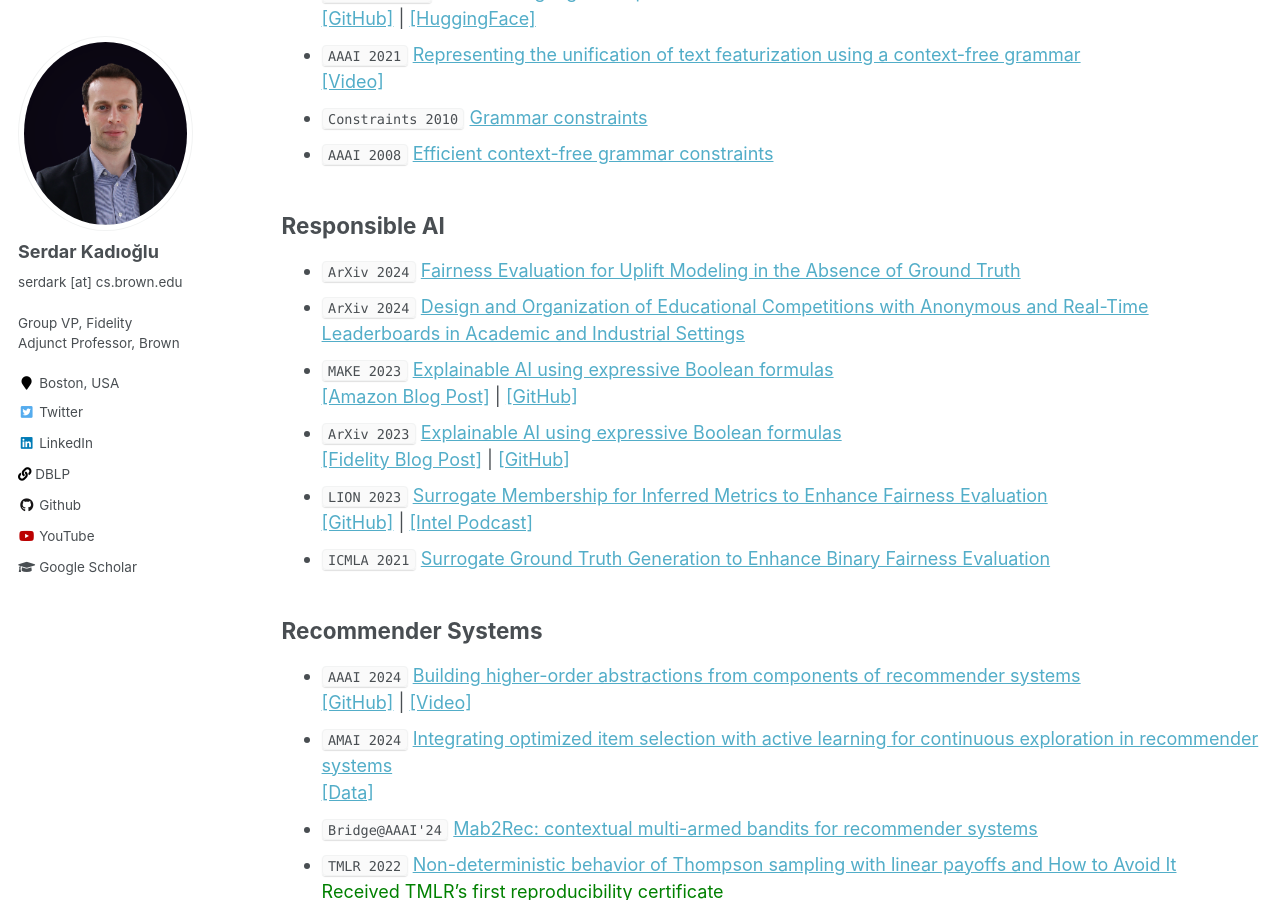
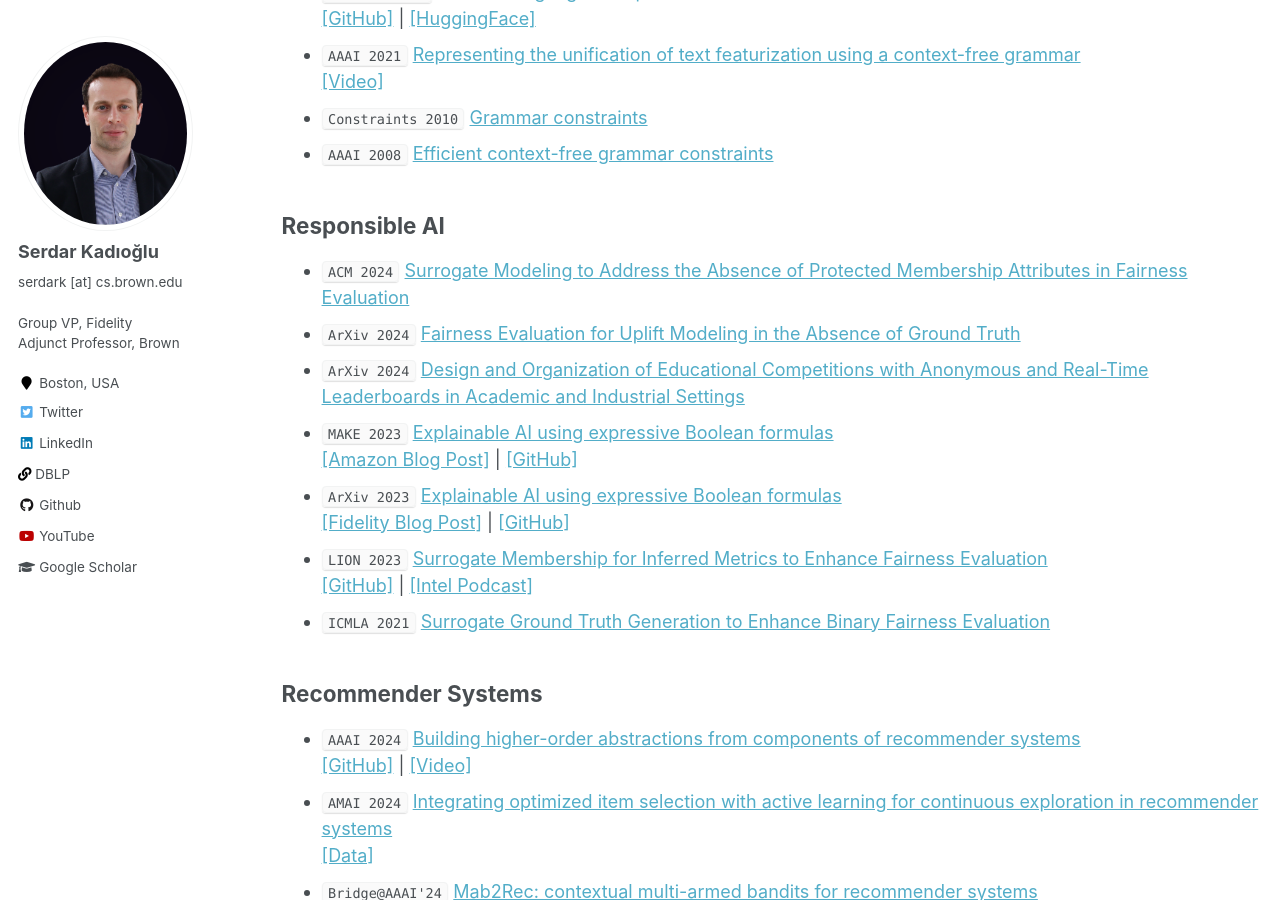
Before and after one commit to skadio/skadio.github.io, a Jekyll site: the page built from _pages/publications.md, in a window 1280 px wide and 900 px high, scrolled down 644 px. Built offline with Jekyll 4.4.1, drawn with Linux system fonts in a browser that asks for light colours.

Commit message:
Update publications.md

```diff
--- a/_pages/publications.md
+++ b/_pages/publications.md
@@ -36,6 +36,7 @@ author_profile: true
 
 
 ## Responsible AI
+* `ACM 2024` [Surrogate Modeling to Address the Absence of Protected Membership Attributes in Fairness Evaluation](https://dl.acm.org/doi/pdf/10.1145/3700145)
 * `ArXiv 2024` [Fairness Evaluation for Uplift Modeling in the Absence of Ground Truth](https://arxiv.org/abs/2403.12069)
 * `ArXiv 2024` [ Design and Organization of Educational Competitions with Anonymous and
 Real-Time Leaderboards in Academic and Industrial Settings](https://arxiv.org/pdf/2402.07936)
```
